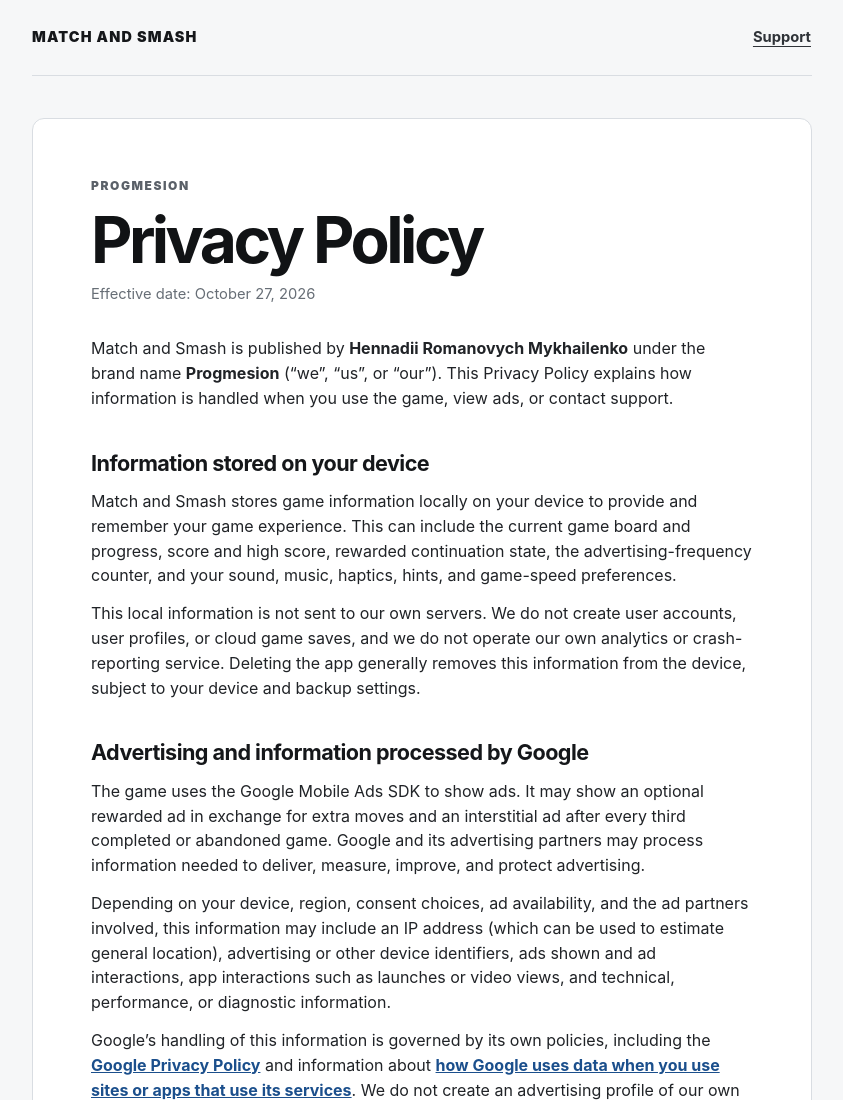
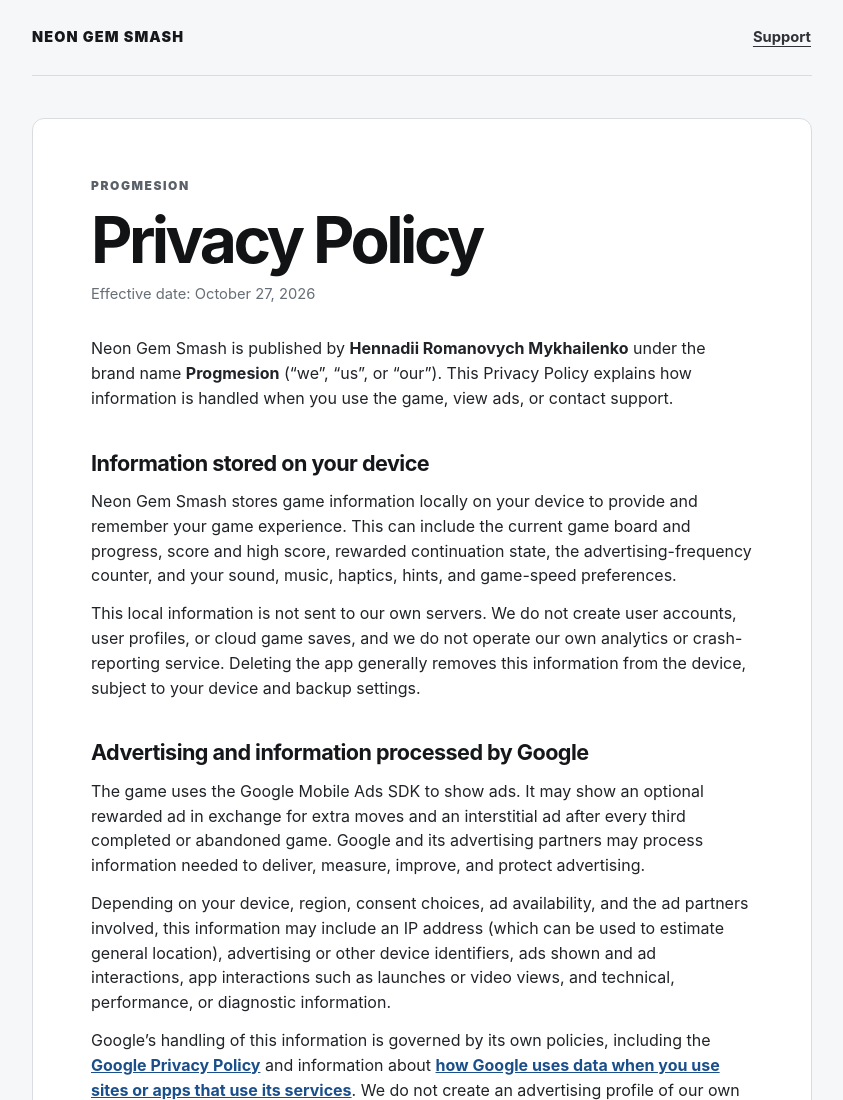
Before and after one commit to progmesion/match-and-smash, a plain HTML site: page privacy.html in a window 1280 px wide. Shown: the top 1100 px of the page, without its empty margins (218-1061 px from the left). Drawn offline with Linux system fonts and the light colour scheme.

Commit message:
Rename privacy policy to Neon Gem Smash

```diff
--- a/privacy.html
+++ b/privacy.html
@@ -1,17 +1,18 @@
+
 <!doctype html>
 <html lang="en">
 <head>
   <meta charset="utf-8">
   <meta name="viewport" content="width=device-width, initial-scale=1">
-  <meta name="description" content="Privacy Policy for Match and Smash by Progmesion.">
-  <title>Privacy Policy — Match and Smash</title>
+  <meta name="description" content="Privacy Policy for Neon Gem Smash by Progmesion.">
+  <title>Privacy Policy — Neon Gem Smash</title>
   <link rel="icon" href="favicon.svg" type="image/svg+xml">
   <link rel="stylesheet" href="styles.css?v=20261027">
 </head>
 <body class="official-page privacy-page">
   <main class="site-shell policy-shell">
     <nav class="topbar" aria-label="Main navigation">
-      <span class="brand">MATCH AND SMASH</span>
+      <span class="brand">NEON GEM SMASH</span>
       <a class="nav-link" href="support.html">Support</a>
     </nav>
 
@@ -19,11 +20,11 @@
       <p class="eyebrow">PROGMESION</p>
       <h1>Privacy Policy</h1>
       <p class="document-meta">Effective date: October 27, 2026</p>
-      <p>Match and Smash is published by <strong>Hennadii Romanovych Mykhailenko</strong> under the brand name <strong>Progmesion</strong> (“we”, “us”, or “our”). This Privacy Policy explains how information is handled when you use the game, view ads, or contact support.</p>
+      <p>Neon Gem Smash is published by <strong>Hennadii Romanovych Mykhailenko</strong> under the brand name <strong>Progmesion</strong> (“we”, “us”, or “our”). This Privacy Policy explains how information is handled when you use the game, view ads, or contact support.</p>
 
       <section>
         <h2>Information stored on your device</h2>
-        <p>Match and Smash stores game information locally on your device to provide and remember your game experience. This can include the current game board and progress, score and high score, rewarded continuation state, the advertising-frequency counter, and your sound, music, haptics, hints, and game-speed preferences.</p>
+        <p>Neon Gem Smash stores game information locally on your device to provide and remember your game experience. This can include the current game board and progress, score and high score, rewarded continuation state, the advertising-frequency counter, and your sound, music, haptics, hints, and game-speed preferences.</p>
         <p>This local information is not sent to our own servers. We do not create user accounts, user profiles, or cloud game saves, and we do not operate our own analytics or crash-reporting service. Deleting the app generally removes this information from the device, subject to your device and backup settings.</p>
       </section>
 
```
